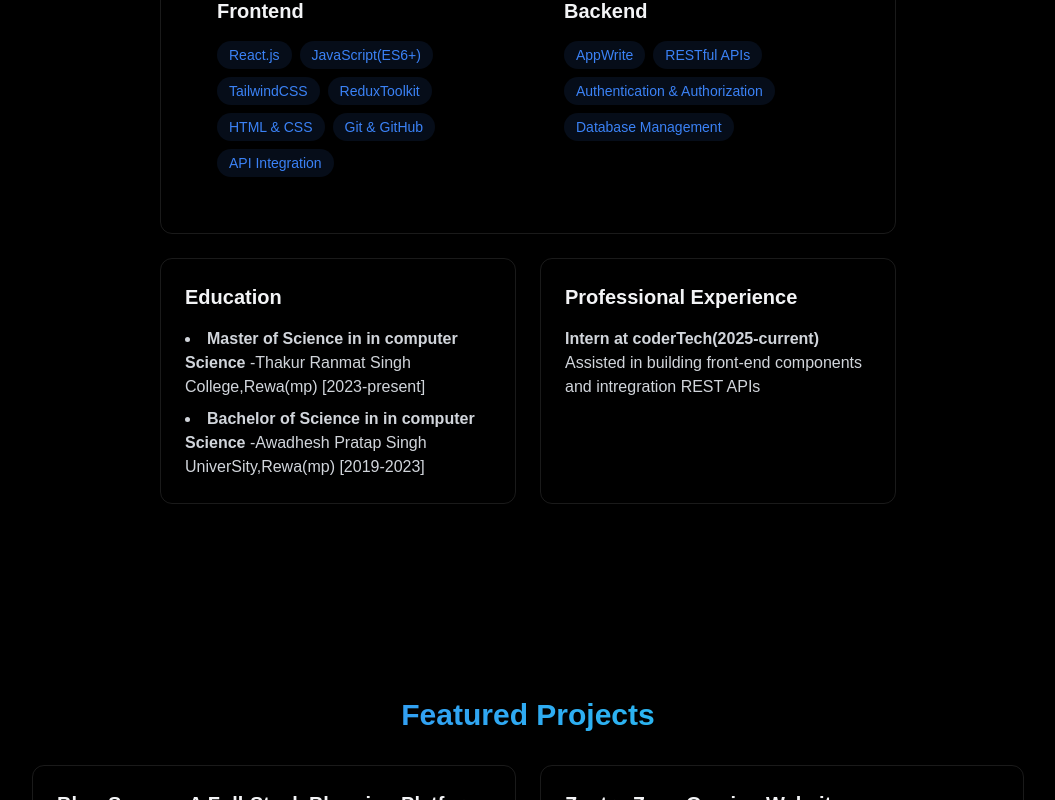
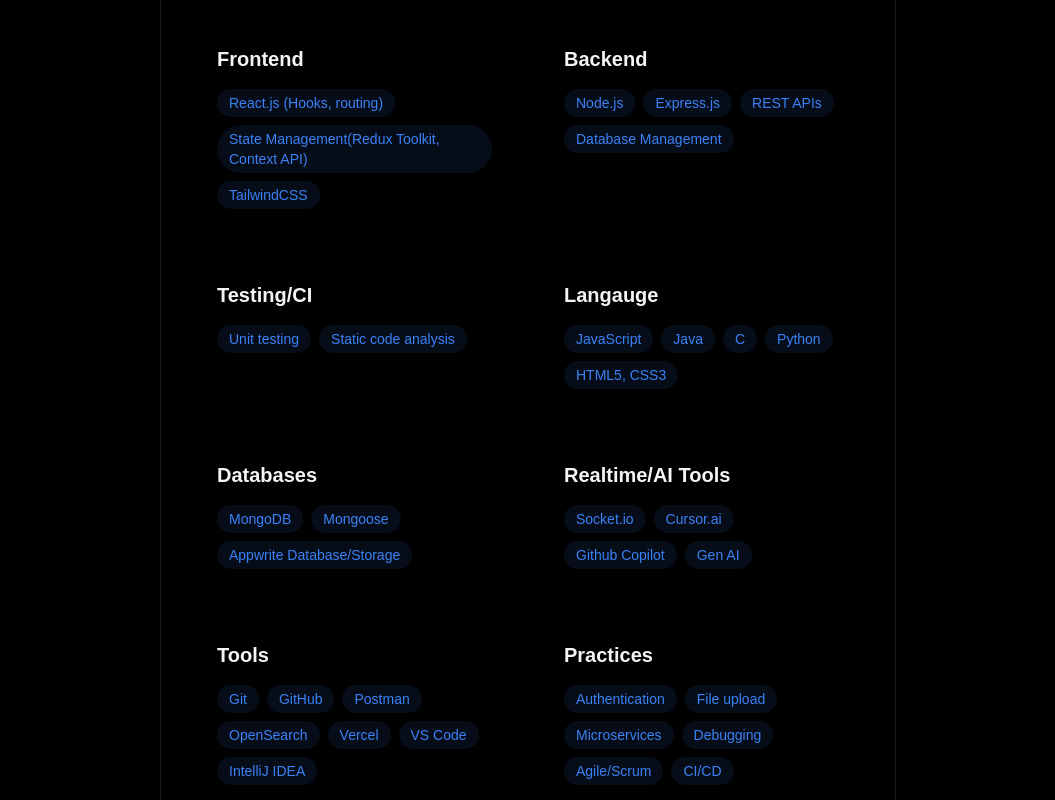
Before and after one commit to kanishkmishra-afk/kanishk_Portfolio, a React (Create React App) app: page / in a window 1280 px wide. Shown: the part 1080-1880 px from the top of the page, without its empty margins (112-1167 px from the left). Built offline with nearby package versions, Linux system fonts and the light colour scheme; no server answers.

Commit message:
Refactor About and Home components to enhance skill representation and update descriptions for clarity

```diff
--- a/src/components/section/About.jsx
+++ b/src/components/section/About.jsx
@@ -2,10 +2,28 @@
 
 export const About=()=>{
     const frontendSkills=[
-        "React.js","JavaScript(ES6+)","TailwindCSS","ReduxToolkit","HTML & CSS","Git & GitHub","API Integration"
+        "React.js (Hooks, routing)"," State Management(Redux Toolkit, Context API) ","TailwindCSS"
     ]
     const backendSkills=[
-        "AppWrite","RESTful APIs","Authentication & Authorization","Database Management"
+        "Node.js","Express.js"," REST APIs ","Database Management"
+    ]
+    const langauges=[
+        "JavaScript","Java","C","Python","HTML5, CSS3 "
+    ]
+    const testing=[
+        "Unit testing", "Static code analysis "
+    ]
+    const tools=[
+        "Git", "GitHub", "Postman", "OpenSearch", "Vercel", "VS Code", "IntelliJ IDEA"
+    ]
+    const practices=[
+        "Authentication", "File upload", "Microservices", "Debugging", "Agile/Scrum", "CI/CD"
+    ]
+    const realtime=[
+        "Socket.io", "Cursor.ai", "Github Copilot", "Gen AI"
+    ]
+    const database=[
+        "MongoDB", "Mongoose", "Appwrite Database/Storage"
     ]
 
 
@@ -21,8 +39,8 @@
 
                 <div className="rounded-xl p-8 border-white/10 border hover:-translate-y-1 transition-all">
                     <p className="text-gray-300 mb-6">
-                    Passionate front-end developer skilled in building responsive, scalable web applications and delivering intuitive user experiences.
-                    </p>
+                     Full‑stack MERN developer who enjoys turning ideas into simple, fast web apps. On the front I build clean React interfaces; on the back I ship Node/Express APIs with MongoDB/Mongoose. Auth, uploads, and real‑time features are part of my toolkit. I deploy with CI/CD and learn by shipping small.
+                </p>
 
                     <div className="grid grid-cols-1 md:grid-cols-2 gap-6">
                         <div className="rounded-xl p-6 hover:-translate-y-1 transition-all">
@@ -41,6 +59,78 @@
                             <h3 className="text-xl font-bold mb-4">Backend</h3>
                             <div className="flex flex-wrap gap-2">
                                 {backendSkills.map((tech,key)=>(
+                                    <span
+                                    key={key}
+                                    className="bg-blue-500/10 text-blue-500 py-1 px-3 rounded-full text-sm hover:bg-blue-500/20 hover:shadow-[0_2px_8px_rgba(59,130,246,0.2)] transition">
+                                        {tech}
+                                    </span>
+                                ))}
+                            </div>
+                        </div>
+                        <div className="rounded-xl p-6 hover:-translate-y-1 transition-all">
+                            <h3 className="text-xl font-bold mb-4">Testing/CI</h3>
+                            <div className="flex flex-wrap gap-2">
+                                {testing.map((tech,key)=>(
+                                    <span
+                                    key={key}
+                                    className="bg-blue-500/10 text-blue-500 py-1 px-3 rounded-full text-sm hover:bg-blue-500/20 hover:shadow-[0_2px_8px_rgba(59,130,246,0.2)] transition">
+                                        {tech}
+                                    </span>
+                                ))}
+                            </div>
+                        </div>
+                        <div className="rounded-xl p-6 hover:-translate-y-1 transition-all">
+                            <h3 className="text-xl font-bold mb-4">Langauge</h3>
+                            <div className="flex flex-wrap gap-2">
+                                {langauges.map((tech,key)=>(
+                                    <span
+                                    key={key}
+                                    className="bg-blue-500/10 text-blue-500 py-1 px-3 rounded-full text-sm hover:bg-blue-500/20 hover:shadow-[0_2px_8px_rgba(59,130,246,0.2)] transition">
+                                        {tech}
+                                    </span>
+                                ))}
+                            </div>
+                        </div>
+                        <div className="rounded-xl p-6 hover:-translate-y-1 transition-all">
+                            <h3 className="text-xl font-bold mb-4">Databases</h3>
+                            <div className="flex flex-wrap gap-2">
+                                {database.map((tech,key)=>(
+                                    <span
+                                    key={key}
+                                    className="bg-blue-500/10 text-blue-500 py-1 px-3 rounded-full text-sm hover:bg-blue-500/20 hover:shadow-[0_2px_8px_rgba(59,130,246,0.2)] transition">
+                                        {tech}
+                                    </span>
+                                ))}
+                            </div>
+                        </div>
+                        <div className="rounded-xl p-6 hover:-translate-y-1 transition-all">
+                            <h3 className="text-xl font-bold mb-4">Realtime/AI Tools</h3>
+                            <div className="flex flex-wrap gap-2">
+                                {realtime.map((tech,key)=>(
+                                    <span
+                                    key={key}
+                                    className="bg-blue-500/10 text-blue-500 py-1 px-3 rounded-full text-sm hover:bg-blue-500/20 hover:shadow-[0_2px_8px_rgba(59,130,246,0.2)] transition">
+                                        {tech}
+                                    </span>
+                                ))}
+                            </div>
+                        </div>
+                        <div className="rounded-xl p-6 hover:-translate-y-1 transition-all">
+                            <h3 className="text-xl font-bold mb-4">Tools</h3>
+                            <div className="flex flex-wrap gap-2">
+                                {tools.map((tech,key)=>(
+                                    <span
+                                    key={key}
+                                    className="bg-blue-500/10 text-blue-500 py-1 px-3 rounded-full text-sm hover:bg-blue-500/20 hover:shadow-[0_2px_8px_rgba(59,130,246,0.2)] transition">
+                                        {tech}
+                                    </span>
+                                ))}
+                            </div>
+                        </div>
+                        <div className="rounded-xl p-6 hover:-translate-y-1 transition-all">
+                            <h3 className="text-xl font-bold mb-4">Practices</h3>
+                            <div className="flex flex-wrap gap-2">
+                                {practices.map((tech,key)=>(
                                     <span
                                     key={key}
                                     className="bg-blue-500/10 text-blue-500 py-1 px-3 rounded-full text-sm hover:bg-blue-500/20 hover:shadow-[0_2px_8px_rgba(59,130,246,0.2)] transition">
--- a/src/components/section/Home.jsx
+++ b/src/components/section/Home.jsx
@@ -10,7 +10,7 @@
                 <h1 className="text-5xl md:text-7xl font-bold mb-6 bg-gradient-to-r from-blue-500 to-cyan-400 bg-clip-text text-transparent leading-right">Hi,I'm Kanishk Mishra</h1>
 
                 <p className="text-gray-400 text-lg mb-8 max-w-lg mx-auto">
-                I’m a front-end developer who thrives on turning ideas into interactive, responsive websites. I focus on writing clean, efficient code and building user interfaces that are fast, functional, and visually engaging.
+                Full‑stack dev who ships React UIs and Node/Express APIs on MongoDB/Mongoose, deploys to the cloud with CI/CD and keeps code clean and modular.
                 </p>
                 <div className="flex justify-center space-x-4">
                     <a href="#projects"
```
Also changed, not shown: 1 other file (tests, documents, lock files or other folders).
